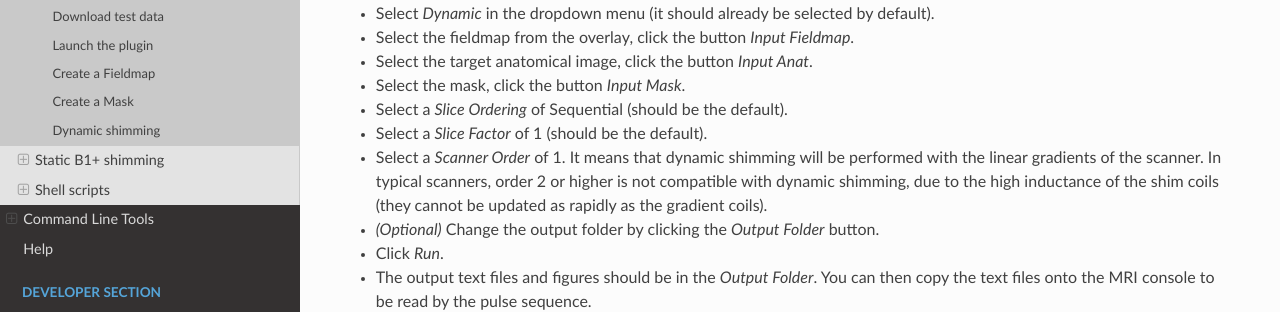
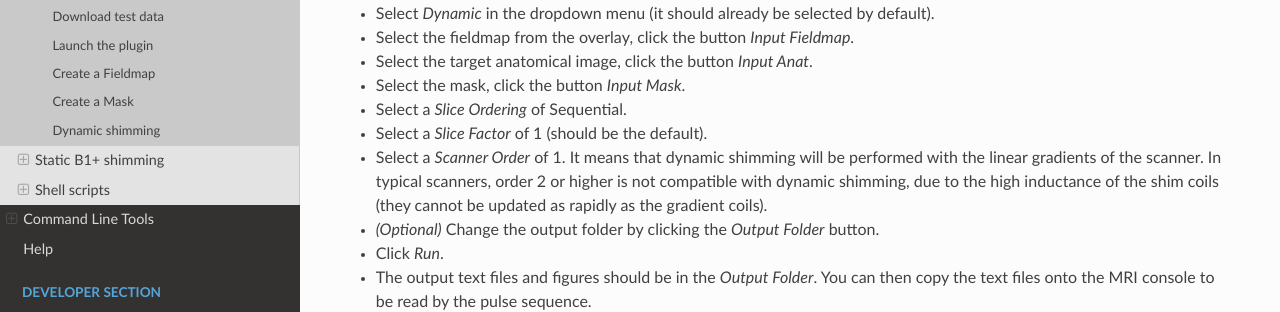
Before and after one commit to shimming-toolbox/shimming-toolbox, a Sphinx documentation site: the page built from docs/source/user_section/tutorials/dynamic_shimming.rst, in a window 1280 px wide and 900 px high, scrolled down 1296 px. Shown: the part 397-709 px from the top of the window. Built offline with Sphinx 7.4.7 and the Read the Docs theme 2.0.0, drawn with Linux system fonts in a browser that asks for light colours.

Commit message:
Update documentation

```diff
--- a/docs/source/user_section/tutorials/dynamic_shimming.rst
+++ b/docs/source/user_section/tutorials/dynamic_shimming.rst
@@ -84,7 +84,7 @@ Dynamic shimming
 - Select the fieldmap from the overlay, click the button *Input Fieldmap*.
 - Select the target anatomical image, click the button *Input Anat*.
 - Select the mask, click the button *Input Mask*.
-- Select a *Slice Ordering* of Sequential (should be the default).
+- Select a *Slice Ordering* of Sequential.
 - Select a *Slice Factor* of 1 (should be the default).
 - Select a *Scanner Order* of 1. It means that dynamic shimming will be
   performed with the linear gradients of the scanner. In typical scanners, order 2
```
